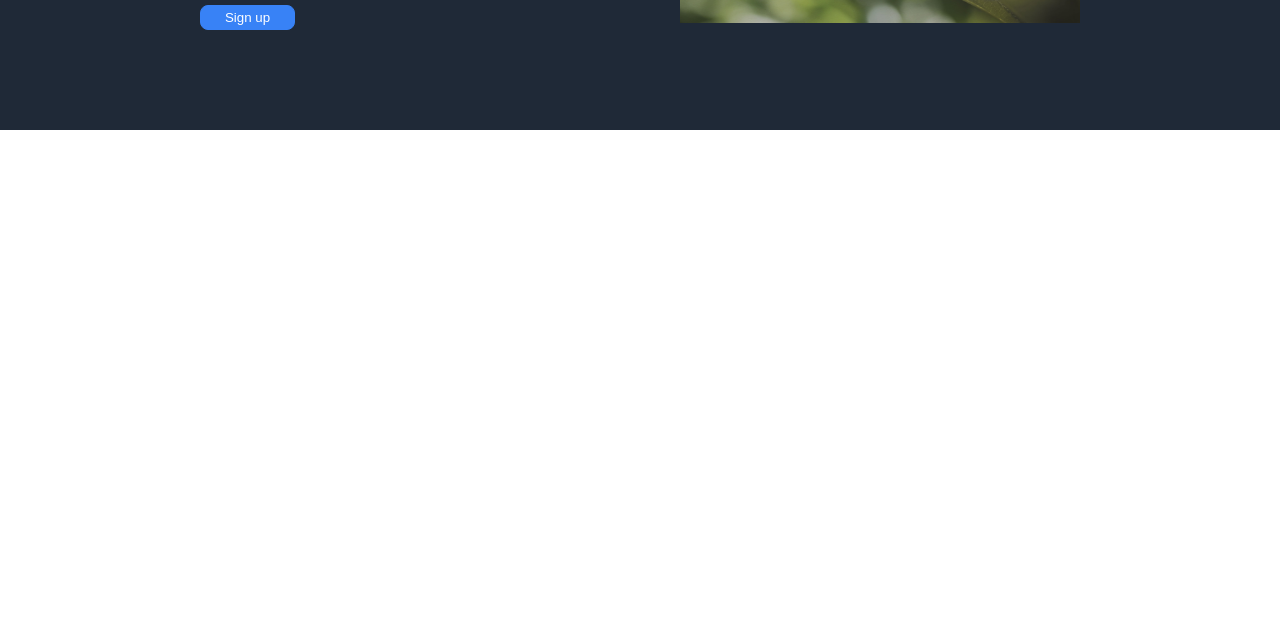
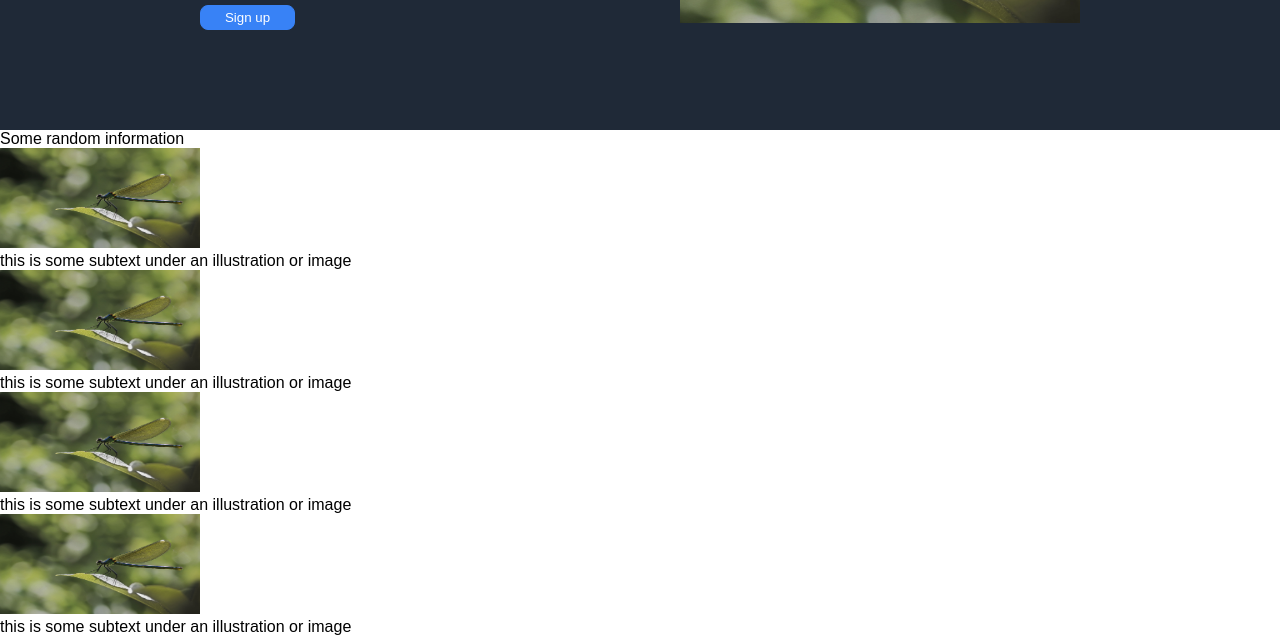
Before and after one commit to dealunas/landing-page, a plain HTML site: page index.html in a window 1280 px wide. Shown: the part 351-987 px from the top of the page. Before the commit the page ends 800 px from the top, so only its background shows below. Drawn offline with Linux system fonts and the light colour scheme.

Commit message:
Add body with info and some photos in HTML

```diff
--- a/index.html
+++ b/index.html
@@ -27,5 +27,27 @@
                 </div>
             </div>
         </div>
+
+        <div class="body">
+            <div class="info-title">Some random information</div>
+            <div class="info">
+                <div class="boxes">
+                    <img src ="images/dragonfly.jpg" alt="Image of a dragonfly" height="100" width="200">
+                    <div class="text">this is some subtext under an illustration or image</div>
+                </div>
+                <div class="boxes">
+                    <img src ="images/dragonfly.jpg" alt="Image of a dragonfly" height="100" width="200">
+                    <div class="text">this is some subtext under an illustration or image</div>
+                </div>
+                <div class="boxes">
+                    <img src ="images/dragonfly.jpg" alt="Image of a dragonfly" height="100" width="200">
+                    <div class="text">this is some subtext under an illustration or image</div>
+                </div>
+                <div class="boxes">
+                    <img src ="images/dragonfly.jpg" alt="Image of a dragonfly" height="100" width="200">
+                    <div class="text">this is some subtext under an illustration or image</div>
+                </div>
+            </div>
+        </div>
     </body>
 </html>
```
